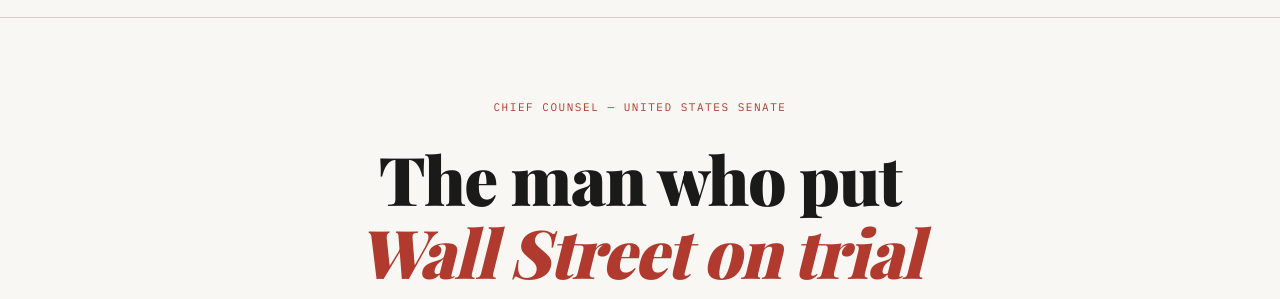
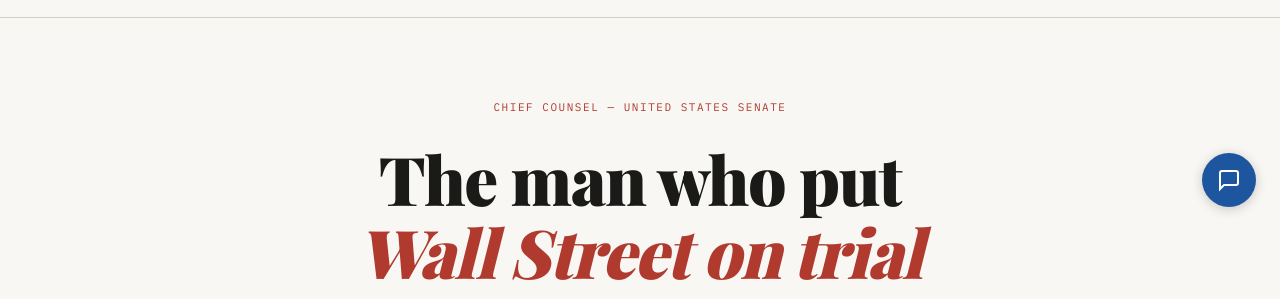
Before and after one commit to emperia-fs/pecora-gpt, a plain HTML site: page index.html in a window 1280 px wide. Shown: the part 569-868 px from the top of the page. Drawn offline with nearby package versions, Linux system fonts and the light colour scheme; a web font is replaced by a local one.

Commit message:
Update index.html

```diff
--- a/index.html
+++ b/index.html
@@ -592,13 +592,21 @@
       </div>
 
       <div class="bot-embed-area">
-        <!-- ============================================================
-             PASTE YOUR CHATBOT EMBED CODE HERE
-             Replace this comment block with the embed snippet
-             generated by the RAG Chatbot Builder.
-             The chatbot will appear as a floating button in the
-             bottom-right corner of the page.
-             ============================================================ -->
+        <script>
+        (function(){
+        var W="[object Object]",B="PecoraGPT",WM="Hi! Ask me anything about Ferdinand Pecora and the Wall Street investigations.",A="#1d569f",H=[],O=false;
+        W="YOUR_WORKER_URL";
+        var s=document.createElement("style");
+        s.textContent="#rb{position:fixed;bottom:24px;right:24px;width:54px;height:54px;border-radius:50%;background:"+A+";border:none;cursor:pointer;box-shadow:0 2px 12px rgba(0,0,0,.2);display:flex;align-items:center;justify-content:center;z-index:9998;}#rw{position:fixed;bottom:90px;right:24px;width:360px;max-height:520px;border-radius:16px;background:#fff;box-shadow:0 4px 24px rgba(0,0,0,.15);display:none;flex-direction:column;z-index:9999;font-family:system-ui,sans-serif;overflow:hidden;}#rh{background:"+A+";color:#fff;padding:14px 16px;font-weight:600;font-size:15px;}#rm{flex:1;overflow-y:auto;padding:14px;display:flex;flex-direction:column;gap:10px;max-height:340px;}.rm{max-width:82%;padding:9px 13px;border-radius:12px;font-size:14px;line-height:1.5;}.ru{align-self:flex-end;background:"+A+";color:#fff;border-bottom-right-radius:3px;}.rb2{align-self:flex-start;background:#f3f4f6;color:#111;border-bottom-left-radius:3px;}#rf{display:flex;gap:8px;padding:10px 12px;border-top:1px solid #eee;}#ri{flex:1;border:1px solid #ddd;border-radius:8px;padding:8px 12px;font-size:14px;outline:none;}#rs{background:"+A+";color:#fff;border:none;border-radius:8px;padding:8px 14px;cursor:pointer;font-size:14px;}";
+        document.head.appendChild(s);
+        var btn=document.createElement("button");btn.id="rb";btn.innerHTML='<svg width="24" height="24" viewBox="0 0 24 24" fill="none" stroke="#fff" stroke-width="2"><path d="M21 15a2 2 0 0 1-2 2H7l-4 4V5a2 2 0 0 1 2-2h14a2 2 0 0 1 2 2z"/></svg>';btn.onclick=function(){O=!O;document.getElementById("rw").style.display=O?"flex":"none";};document.body.appendChild(btn);
+        var win=document.createElement("div");win.id="rw";win.innerHTML='<div id="rh">'+B+'</div><div id="rm"></div><div id="rf"><input id="ri" placeholder="Ask a question..."/><button id="rs">Send</button></div>';document.body.appendChild(win);
+        document.getElementById("rs").onclick=send;document.getElementById("ri").addEventListener("keydown",function(e){if(e.key==="Enter")send();});
+        addMsg("rb2",WM);
+        function addMsg(cls,text){var d=document.createElement("div");d.className="rm "+cls;d.textContent=text;var m=document.getElementById("rm");m.appendChild(d);m.scrollTop=m.scrollHeight;return d;}
+        async function send(){var i=document.getElementById("ri"),t=i.value.trim();if(!t)return;i.value="";addMsg("ru",t);H.push({role:"user",content:t});var b=addMsg("rb2","...");try{var r=await fetch(W,{method:"POST",headers:{"Content-Type":"application/json"},body:JSON.stringify({messages:H})});var d=await r.json();var rep=d.content&&d.content[0]&&d.content[0].text?d.content[0].text:"Sorry, no response.";b.textContent=rep;H.push({role:"assistant",content:rep});}catch(e){b.textContent="Error: "+e.message;}}
+        })();
+        </script>
         <div class="bot-placeholder">
           <strong>Chatbot embed goes here</strong>
           Paste your embed snippet from<br />
```
